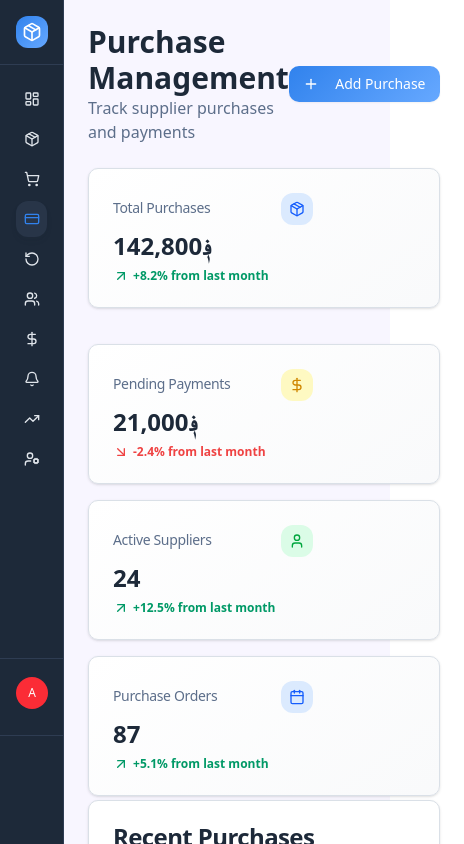
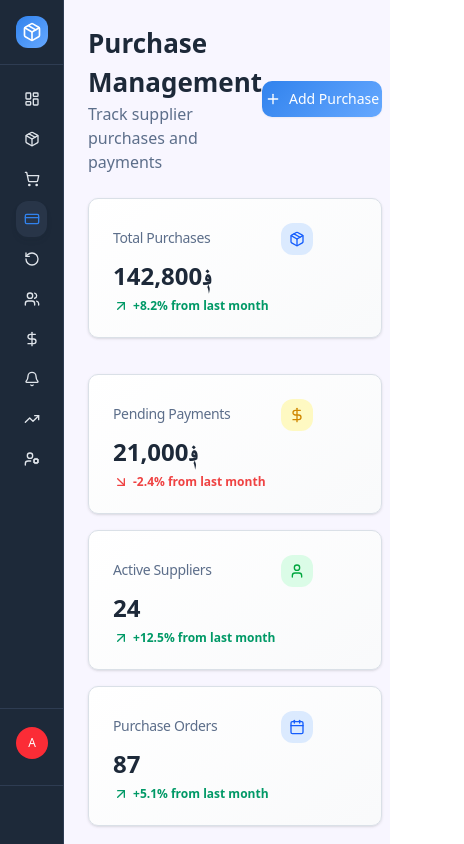
Before and after one commit to Sohrab-Malikzada/Store-Managment_Dashborad, a React (Vite) app: page /purchases in a window 390 px wide. Both pictures are taken after typing "name@example.com", "Sample123" into the empty fields and a click on the button "Sign In". Shown: the top 844 px of the page, 464 px wide, since content can reach past the window. Built offline with nearby package versions, Linux system fonts and the light colour scheme.

Commit message:
Purchases.jsx hs worked on Responsive

```diff
--- a/src/Pages/Purchases.jsx
+++ b/src/Pages/Purchases.jsx
@@ -77,16 +77,17 @@ export default function Purchases() {
   };
 
   return (
-    <div className="space-y-6 m-6 ">
+    <div className="space-y-6 m-6">
       <div className="flex items-center justify-between ">
         <div>
-          <h1 className="text-3xl font-bold text-[hsl(216,32%,17%)]">Purchase Management</h1>
-          <p className="text-[hsl(216,20%,45%)]">Track supplier purchases and payments</p>
+          <h1 className="text-[26px] text-left font-bold text-[hsl(216,32%,17%)]">Purchase Management</h1>
+          <p className="text-[hsl(216,20%,45%)] text-left">Track supplier purchases and payments</p>
         </div>
+        <div className="flex  justify-end">
         <Dialog open={isDialogOpen} onOpenChange={setIsDialogOpen}>
           <DialogTrigger asChild>
-            <Button className="w-[151px] gradient-primary text-white  rounded-[10px] cursor-pointer">
-              <Plus className="mr-2 h-4 w-4" />
+            <Button className="w-30   gradient-primary text-white  rounded-[10px] cursor-pointer">
+              <Plus className="h-4 w-4"/>
               Add Purchase
             </Button>
           </DialogTrigger>
@@ -165,6 +166,7 @@ export default function Purchases() {
             </form>
           </DialogContent>
         </Dialog>
+        </div>
       </div>
 
       <div className="grid gap-4  md:grid-cols-4 ">
@@ -175,7 +177,7 @@ export default function Purchases() {
             icon={Package}
             trend={{ value: 8.2, label: "from last month" }}
             trendchange="text-[hsl(142,76%,36%)]  -ml-4 mt-[-5px]"
-            box={`rounded-[10px] h-35 text-red-600 border bg-card text-card-foreground shadow-sm gradient-card shadow-soft hover:shadow-medium transition-all duration-300`}
+            box={`rounded-[10px]  w-full h-35 text-red-600 border bg-card text-card-foreground shadow-sm gradient-card shadow-soft hover:shadow-medium transition-all duration-300`}
             icanchange="h-8 w-8 mb-2 p-2  -mr-44 rounded-[12px] "
           />
         </div>
@@ -185,7 +187,7 @@ export default function Purchases() {
           icon={DollarSign}
           trend={{ value: -2.4, label: "from last month" }}
           trendchange="text-[hsl(0,84%,60%)] -ml-4 mt-[-5px]"
-          box={`rounded-[10px] h-35 text-red-600 border bg-card text-card-foreground shadow-sm gradient-card shadow-soft hover:shadow-medium transition-all duration-300`}
+          box={`rounded-[10px]  w-full h-35 text-red-600 border bg-card text-card-foreground shadow-sm gradient-card shadow-soft hover:shadow-medium transition-all duration-300`}
           icanchange="h-8 w-8 mb-2 p-2  -mr-44 rounded-[12px] "
         />
         <StatsCard
@@ -194,7 +196,7 @@ export default function Purchases() {
           icon={User}
           trend={{ value: 12.5, label: "from last month" }}
           trendchange="text-[hsl(142,76%,36%)] -ml-4 mt-[-5px]"
-          box={`rounded-[10px] h-35 text-red-600 border bg-card text-card-foreground shadow-sm gradient-card shadow-soft hover:shadow-medium transition-all duration-300`}
+          box={`rounded-[10px] w-full h-35 text-red-600 border bg-card text-card-foreground shadow-sm gradient-card shadow-soft hover:shadow-medium transition-all duration-300`}
           icanchange="h-8 w-8 mb-2 p-2  -mr-44 rounded-[12px] "
         />
         <StatsCard
@@ -203,12 +205,12 @@ export default function Purchases() {
           icon={Calendar}
           trend={{ value: 5.1, label: "from last month" }}
           trendchange="text-[hsl(142,76%,36%)] -ml-4 mt-[-5px]"
-          box={`rounded-[10px] h-35 text-red-600 border bg-card text-card-foreground shadow-sm gradient-card shadow-soft hover:shadow-medium transition-all duration-300`}
+          box={`rounded-[10px] w-full h-35 text-red-600 border bg-card text-card-foreground shadow-sm gradient-card shadow-soft hover:shadow-medium transition-all duration-300`}
           icanchange="h-8 w-8 mb-2 p-2  -mr-44 rounded-[12px] "
         />
       </div>
 
-      <Card className="bg-[#ffffff]  -mt-5 h-auto border-[hsl(214,20%,88%)] ">
+      <Card className="bg-[#ffffff] w-full  h-auto border-[hsl(214,20%,88%)] ">
         <CardHeader>
           <CardTitle className=" text-[hsl(216,32%,17%)]">Recent Purchases</CardTitle>
           <CardDescription className="text-[hsl(216,20%,45%)]">Manage your supplier purchases and payments</CardDescription>
@@ -224,7 +226,7 @@ export default function Purchases() {
             </div>
           </div>
         </CardHeader>
-        <CardContent>
+        <CardContent className="w-73 overflow-auto no-scrollbar">
           <Table>
             <TableHeader>
               <TableRow>
```
